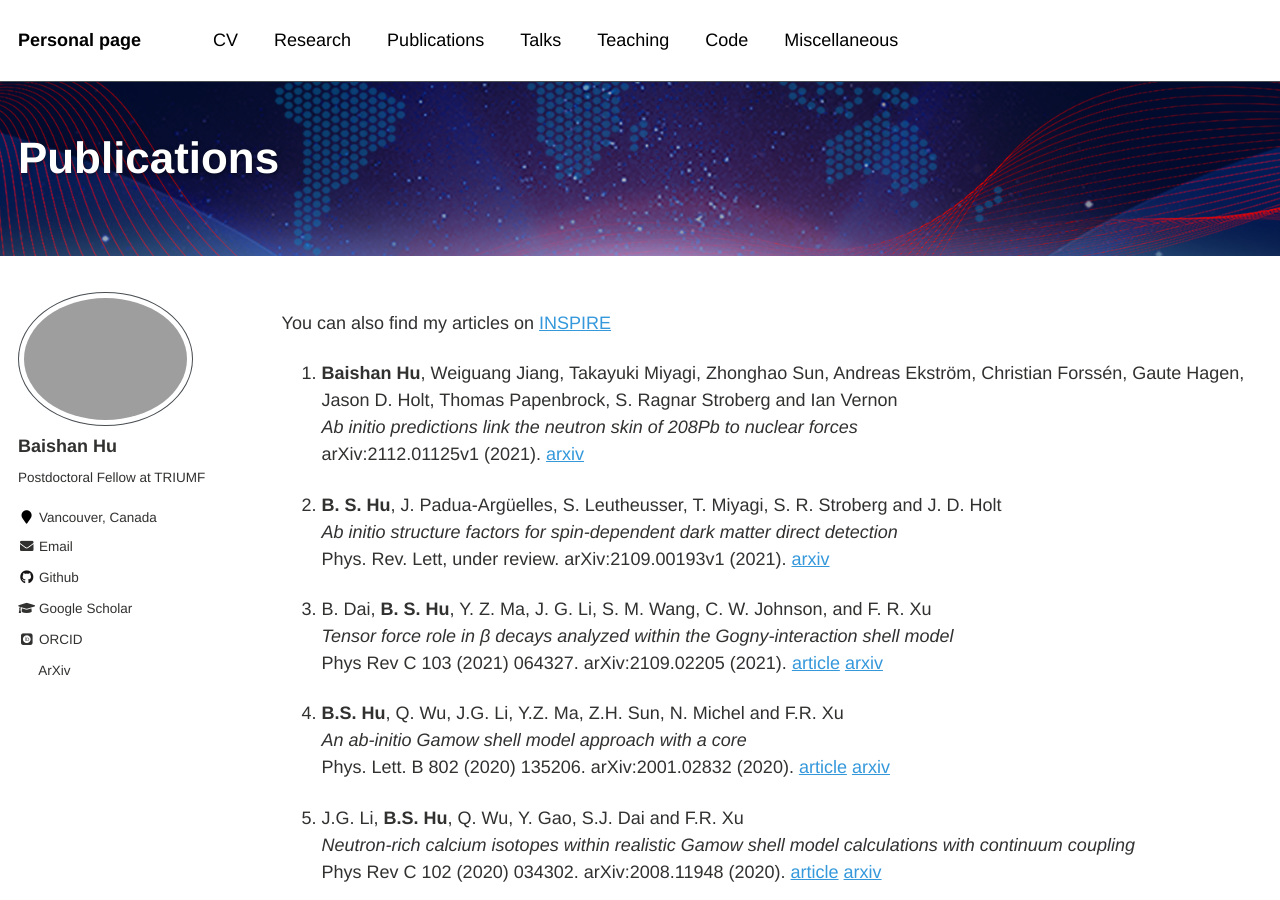
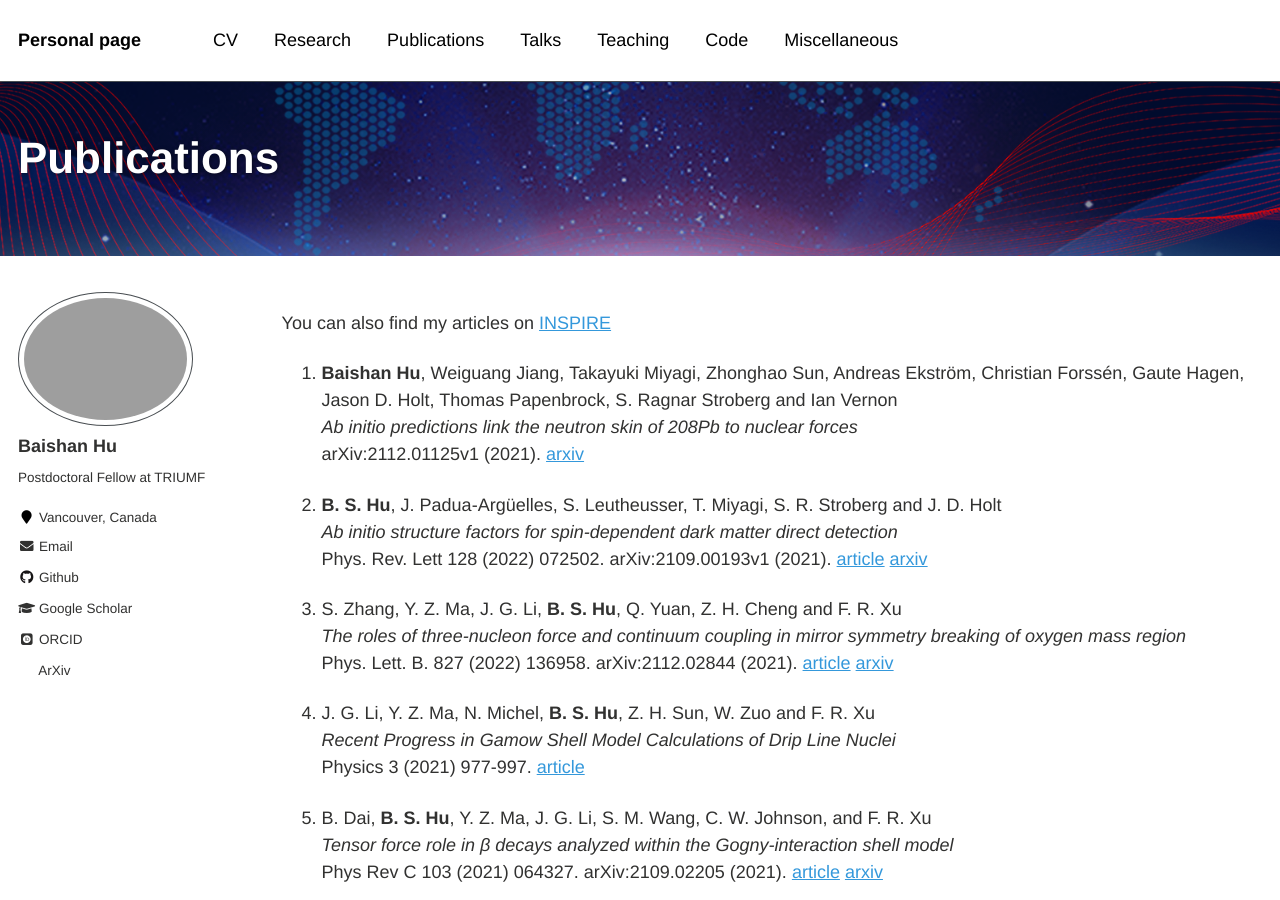
Before and after one commit to BaishanHu/baishanhu.github.io, a Jekyll site: the page built from _pages/publications.md, in a window 1280 px wide and 900 px high. Built offline with Jekyll 4.4.1, drawn with Linux system fonts in a browser that asks for light colours; some web fonts are replaced; formulas are drawn with MathJax 3.

Commit message:
Small tweaks

```diff
--- a/_pages/publications.md
+++ b/_pages/publications.md
@@ -20,102 +20,110 @@ header:
 
 You can also find my articles on [INSPIRE](https://inspirehep.net/authors/1763531)
 
-1. **Baishan Hu**, Weiguang Jiang, Takayuki Miyagi, Zhonghao Sun, Andreas Ekström, Christian Forssén, Gaute Hagen, Jason D. Holt, Thomas Papenbrock, S. Ragnar Stroberg and Ian Vernon
+27. **Baishan Hu**, Weiguang Jiang, Takayuki Miyagi, Zhonghao Sun, Andreas Ekström, Christian Forssén, Gaute Hagen, Jason D. Holt, Thomas Papenbrock, S. Ragnar Stroberg and Ian Vernon
   <br/>_Ab initio predictions link the neutron skin of 208Pb to nuclear forces_
   arXiv:2112.01125v1 (2021). [arxiv](https://arxiv.org/abs/2112.01125v1)
 
-2. **B. S. Hu**, J. Padua-Argüelles, S. Leutheusser, T. Miyagi, S. R. Stroberg and J. D. Holt
+26. **B. S. Hu**, J. Padua-Argüelles, S. Leutheusser, T. Miyagi, S. R. Stroberg and J. D. Holt
   <br/>_Ab initio structure factors for spin-dependent dark matter direct detection_
-  Phys. Rev. Lett, under review. arXiv:2109.00193v1 (2021). [arxiv](https://arxiv.org/abs/2109.00193)
+  Phys. Rev. Lett 128 (2022) 072502. arXiv:2109.00193v1 (2021). [article](https://journals.aps.org/prl/abstract/10.1103/PhysRevLett.128.072502) [arxiv](https://arxiv.org/abs/2109.00193)
 
-3. B. Dai, **B. S. Hu**, Y. Z. Ma, J. G. Li, S. M. Wang, C. W. Johnson, and F. R. Xu
+25. S. Zhang, Y. Z. Ma, J. G. Li, **B. S. Hu**, Q. Yuan, Z. H. Cheng and F. R. Xu
+  <br/>_The roles of three-nucleon force and continuum coupling in mirror symmetry breaking of oxygen mass region_
+  Phys. Lett. B. 827 (2022) 136958. arXiv:2112.02844 (2021). [article](https://doi.org/10.1016/j.physletb.2022.136958) [arxiv](https://doi.org/10.48550/arXiv.2112.02844)
+
+24. J. G. Li, Y. Z. Ma, N. Michel, **B. S. Hu**, Z. H. Sun, W. Zuo and F. R. Xu
+  <br/>_Recent Progress in Gamow Shell Model Calculations of Drip Line Nuclei_
+  Physics 3 (2021) 977-997. [article](https://doi.org/10.3390/physics3040062)
+
+23. B. Dai, **B. S. Hu**, Y. Z. Ma, J. G. Li, S. M. Wang, C. W. Johnson, and F. R. Xu
   _Tensor force role in β decays analyzed within the Gogny-interaction shell model_
   Phys Rev C 103 (2021) 064327. arXiv:2109.02205 (2021). [article](https://journals.aps.org/prc/abstract/10.1103/PhysRevC.103.064327)  [arxiv](https://arxiv.org/abs/2109.02205)
 
-4. **B.S. Hu**, Q. Wu, J.G. Li, Y.Z. Ma, Z.H. Sun, N. Michel and F.R. Xu
+22. **B.S. Hu**, Q. Wu, J.G. Li, Y.Z. Ma, Z.H. Sun, N. Michel and F.R. Xu
   <br/>_An ab-initio Gamow shell model approach with a core_
   Phys. Lett. B 802 (2020) 135206. arXiv:2001.02832 (2020). [article](https://doi.org/10.1016/j.physletb.2020.135206) [arxiv](https://arxiv.org/abs/2001.02832)
 
-5. J.G. Li, **B.S. Hu**, Q. Wu, Y. Gao, S.J. Dai and F.R. Xu
+21. J.G. Li, **B.S. Hu**, Q. Wu, Y. Gao, S.J. Dai and F.R. Xu
   _Neutron-rich calcium isotopes within realistic Gamow shell model calculations with continuum coupling_
   Phys Rev C 102 (2020) 034302. arXiv:2008.11948 (2020). [article](https://journals.aps.org/prc/abstract/10.1103/PhysRevC.102.034302)  [arxiv](https://arxiv.org/abs/2008.11948)
 
-6. **B. S. Hu**, Q. Wu, Q. Yuan, Y. Z. Ma, X. Q. Yan and F. R. Xu
+20. **B. S. Hu**, Q. Wu, Q. Yuan, Y. Z. Ma, X. Q. Yan and F. R. Xu
   <br/>_Nuclear multipole responses from chiral effective field theory interactions_
   Phys Rev C 101 (2020) 044309. arXiv:2002.10048 (2020). [article](https://journals.aps.org/prc/abstract/10.1103/PhysRevC.101.044309) [arxiv](https://arxiv.org/abs/2002.10048)
 
-7. Y.Z. Ma, F.R. Xu, N. Michel, S. Zhang, J.G. Li, **B.S. Hu**, L. Coraggio, N. Itaco and A. Gargano
+19. Y.Z. Ma, F.R. Xu, N. Michel, S. Zhang, J.G. Li, **B.S. Hu**, L. Coraggio, N. Itaco and A. Gargano
   <br/>_Continuum and three-nucleon force in Borromean system: The $^{17}\text{Ne}$ case_
   Phys. Lett. B 808 (2020) 135673. arXiv:2008.01420v2 (2020). [article](https://doi.org/10.1016/j.physletb.2020.135673) [arxiv](https://arxiv.org/abs/2008.01420v2)
 
-8. Calvin W. Johnson, et al.
+18. Calvin W. Johnson, et al.
   <br/>_White paper: From bound states to the continuum_
   J. Phys. G: Nucl. Part. Phys. 47 (2020) 123001. arXiv:1912.00451 (2020). [article](https://iopscience.iop.org/article/10.1088/1361-6471/abb129) [arxiv](https://arxiv.org/abs/1912.00451)
 
-9. Y. Jiang, et al.
+17. Y. Jiang, et al.
   <br/>_Quadrupole deformation of $^{16}$C studied by proton and deuteron inelastic scattering_
   Phys Rev C 101 (2020) 024601. [article](https://journals.aps.org/prc/abstract/10.1103/PhysRevC.101.024601)
 
-10. Y.Z. Ma, F.R. Xu, L. Coraggio, **B.S. Hu**, J.G. Li, T. Fukui, L. De Angelis, N. Itaco and A. Gargano
+16. Y.Z. Ma, F.R. Xu, L. Coraggio, **B.S. Hu**, J.G. Li, T. Fukui, L. De Angelis, N. Itaco and A. Gargano
   <br/>_Chiral three-nucleon force and continuum for dripline nuclei and beyond_
   Phys. Lett. B 802 (2020) 135257. arXiv:2008.00430 (2020). [article](https://doi.org/10.1016/j.physletb.2020.135257)  [arxiv](https://arxiv.org/abs/2008.00430)
 
-11. X. Y. Chen, Z. Zhou, W. G. Jiang, **B. S. Hu** and F. R. Xu
+15. X. Y. Chen, Z. Zhou, W. G. Jiang, **B. S. Hu** and F. R. Xu
   <br/>_p-shell hypernuclear energy spectra using the Gogny-interaction shell model_
   J. Phys. G: Nucl. Part. Phys. 46 (2019) 125106. arXiv:1810.08806 (2019). [article](https://doi.org/10.1088/1361-6471/ab4d94) [arxiv](https://arxiv.org/abs/1810.08806)
 
-12. Q. Wu, F. R. Xu, **B. S. Hu** and J. G. Li
+14. Q. Wu, F. R. Xu, **B. S. Hu** and J. G. Li
   <br/>_Perturbation calculations of nucleon–nucleon effective interactions in the Hartree–Fock basis_
   J. Phys. G: Nucl. Part. Phys. 46 (2019) 055104. arXiv:1806.09165 (2019). [article](https://doi.org/10.1088/1361-6471/ab0ef1) [arxiv](https://arxiv.org/abs/1806.09165)
 
- 13. J. G. Li, N. Michel, **B. S. Hu**, W. Zuo and F. R. Xu
+13. J. G. Li, N. Michel, **B. S. Hu**, W. Zuo and F. R. Xu
   <br/>_Ab initio no-core Gamow shell-model calculations of multineutron systems_
   Phys Rev C 100 (2019) 054313. arXiv:1911.06485 (2019). [article](https://journals.aps.org/prc/abstract/10.1103/PhysRevC.100.054313)  [arxiv](https://arxiv.org/abs/1911.06485)
 
-14. **B. S. Hu**, Q. Wu, Z. H. Sun and F. R. Xu
+12. **B. S. Hu**, Q. Wu, Z. H. Sun and F. R. Xu
   <br/>_Ab initio Gamow in-medium similarity renormalization group with resonance and continuum_
   Phys Rev C 99 (2019) 061302(R). arXiv:1906.10539 (2019). [article](https://journals.aps.org/prc/abstract/10.1103/PhysRevC.99.061302) [arxiv](https://arxiv.org/abs/1906.10539)
 
-15. Q. Wu, **B. S. Hu**, F. R. Xu, Y. Z. Ma, S. J. Dai, Z. H. Sun and G. R. Jansen
+11. Q. Wu, **B. S. Hu**, F. R. Xu, Y. Z. Ma, S. J. Dai, Z. H. Sun and G. R. Jansen
  <br/> _Chiral NNLO$\_{sat}$ descriptions of nuclear multipole resonances within the random-phase approximation_
   Phys. Rev. C 97 (2018) 054306. arXiv:1801.04454 (2018). [article](https://journals.aps.org/prc/abstract/10.1103/PhysRevC.97.054306) [arxiv](https://arxiv.org/abs/1801.04454)
 
-16. **B. S. Hu**, T. Li and F. R. Xu
+10. **B. S. Hu**, T. Li and F. R. Xu
   <br/>_Ab initio Rayleigh-Schrödinger perturbation calculation including three-body force_
   <br/>arXiv:1810.08804 (2018). [arxiv](https://arxiv.org/abs/1810.08804v1)
 
-17. W. G. Jiang, **B. S. Hu**, Z. H. Sun, and F. R. Xu
+9. W. G. Jiang, **B. S. Hu**, Z. H. Sun, and F. R. Xu
   <br/>_Gogny-force-derived effective shell-model Hamiltonian_
   Phys Rev C 98 (2018) 044320. arXiv:1809.01292 (2018). [article](https://doi.org/10.1103/PhysRevC.98.044320) [arxiv](https://arxiv.org/abs/1809.01292)
 
-18. Si-Jie Dai, Fu-Rong Xu, Jian-Guo Li, **Bai-Shan Hu** and Zhong-Hao Sun
+8. Si-Jie Dai, Fu-Rong Xu, Jian-Guo Li, **Bai-Shan Hu** and Zhong-Hao Sun
   <br/>_Continuum effect in resonance spectra of neutron-rich oxygen isotopes_
   Chinese Physics C 42 (2018) 114106. [article](https://iopscience.iop.org/article/10.1088/1674-1137/42/11/114106)
 
-19. **B. S. Hu**, F. R. Xu, Q. Wu, Y. Z. Ma and Z. H. Sun
+7. **B. S. Hu**, F. R. Xu, Q. Wu, Y. Z. Ma and Z. H. Sun
   <br/>_Brueckner-Hartree-Fock calculations for finite nuclei with renormalized realistic forces_
   Phys Rev C 95 (2017) 034321. arXiv:1609.02675 (2017). [article](https://doi.org/10.1103/PhysRevC.95.034321) [arxiv](https://arxiv.org/abs/1609.02675)
 
-20. **B. S. Hu**, Q. Wu and F. R. Xu
+6. **B. S. Hu**, Q. Wu and F. R. Xu
   <br/>_Ab initio many-body perturbation theory and no-core shell model_
   Chinese Physics C 41 (2017) 104101. [article](http://dx.doi.org/10.1088/1674-1137/41/10/104101)
 
-21. Z. H. Sun, Q. Wu, Z. H. Zhao, **B. S. Hu**, S. J. Dai and F. R. Xu
+5. Z. H. Sun, Q. Wu, Z. H. Zhao, **B. S. Hu**, S. J. Dai and F. R. Xu
   <br/>_Resonance and continuum Gamow shell model with realistic nuclear forces_
   Phys. Lett. B 769 (2017) 227–232. [article](http://dx.doi.org/10.1016/j.physletb.2017.03.054)
 
-22. WeiGuang Jiang, **BaiShan Hu**, FuRong Xu, Rui Han, and Hui Hua
+4. WeiGuang Jiang, **BaiShan Hu**, FuRong Xu, Rui Han, and Hui Hua
   <br/>_$\beta$-decay studies approaching the N=20 island of inversion with a new shell-model Hamiltonian_
   SCIENCE CHINA: Physics, Mechanics & Astronomy 60 (2017) 082011. [article](https://doi.org/10.1007/s11433-017-9032-6)
 
-23. **B. S. Hu**, F. R. Xu, Z. H. Sun, J. P. Vary and T. Li
+3. **B. S. Hu**, F. R. Xu, Z. H. Sun, J. P. Vary and T. Li
   <br/>_Ab initio nuclear many-body perturbation calculations in the Hartree-Fock basis_
   Phys Rev C 94 (2016) 014303. arXiv:1604.07146 (2016). [article](http://dx.doi.org/10.1103/PhysRevC.94.014303) [arxiv](https://arxiv.org/abs/1604.07146)
 
-24. X. J. Bao, H. F. Zhang, **B. S. Hu**, G. Royer and J. Q. Li
+2. X. J. Bao, H. F. Zhang, **B. S. Hu**, G. Royer and J. Q. Li
   <br/>_Half-lives of cluster radioactivity with a generalized liquid-drop model_
   J. Phys. G: Nucl. Part. Phys. 39 (2012) 095103 (12pp). [article](http://dx.doi.org/10.1088/0954-3899/39/9/095103)
 
-25. F. R. Xu, Z. H. Sun, Q. Wu, **B. S. Hu** and S. J. Dai
+1. F. R. Xu, Z. H. Sun, Q. Wu, **B. S. Hu** and S. J. Dai
   <br/>_Realistic Gamow shell model for resonance and continuum in atomic nuclei_
   IOP Conf. Series: Journal of Physics: Conf. Series 966 (2018) 012042. [article](http://iopscience.iop.org/article/10.1088/1742-6596/966/1/012042)
```
Also changed, not shown: _pages/mypages/pg_matplotlib.md (+45 -0 lines), _talks/2021-talk-4.md (added, +11 -0 lines), 3 other files.
